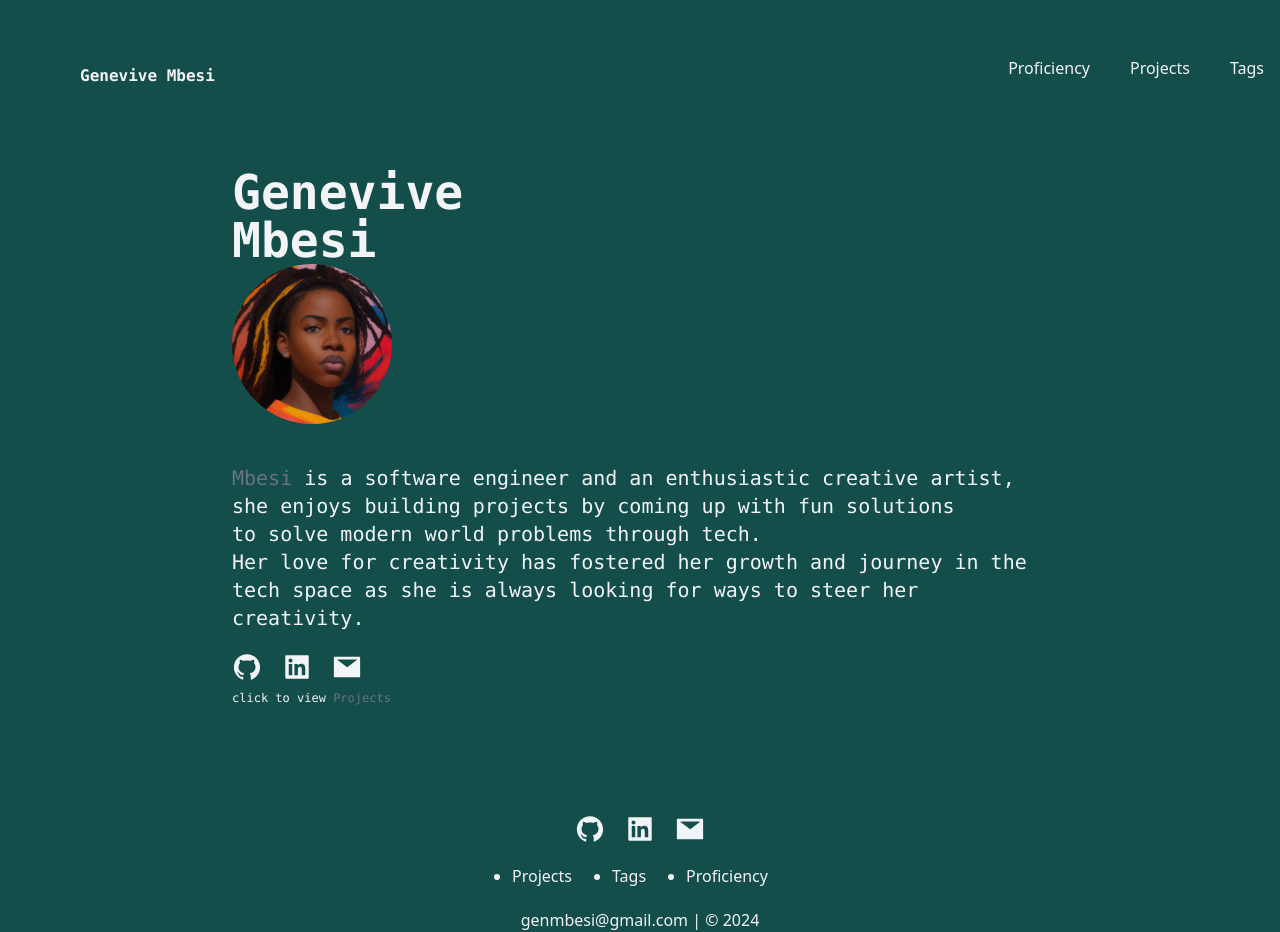
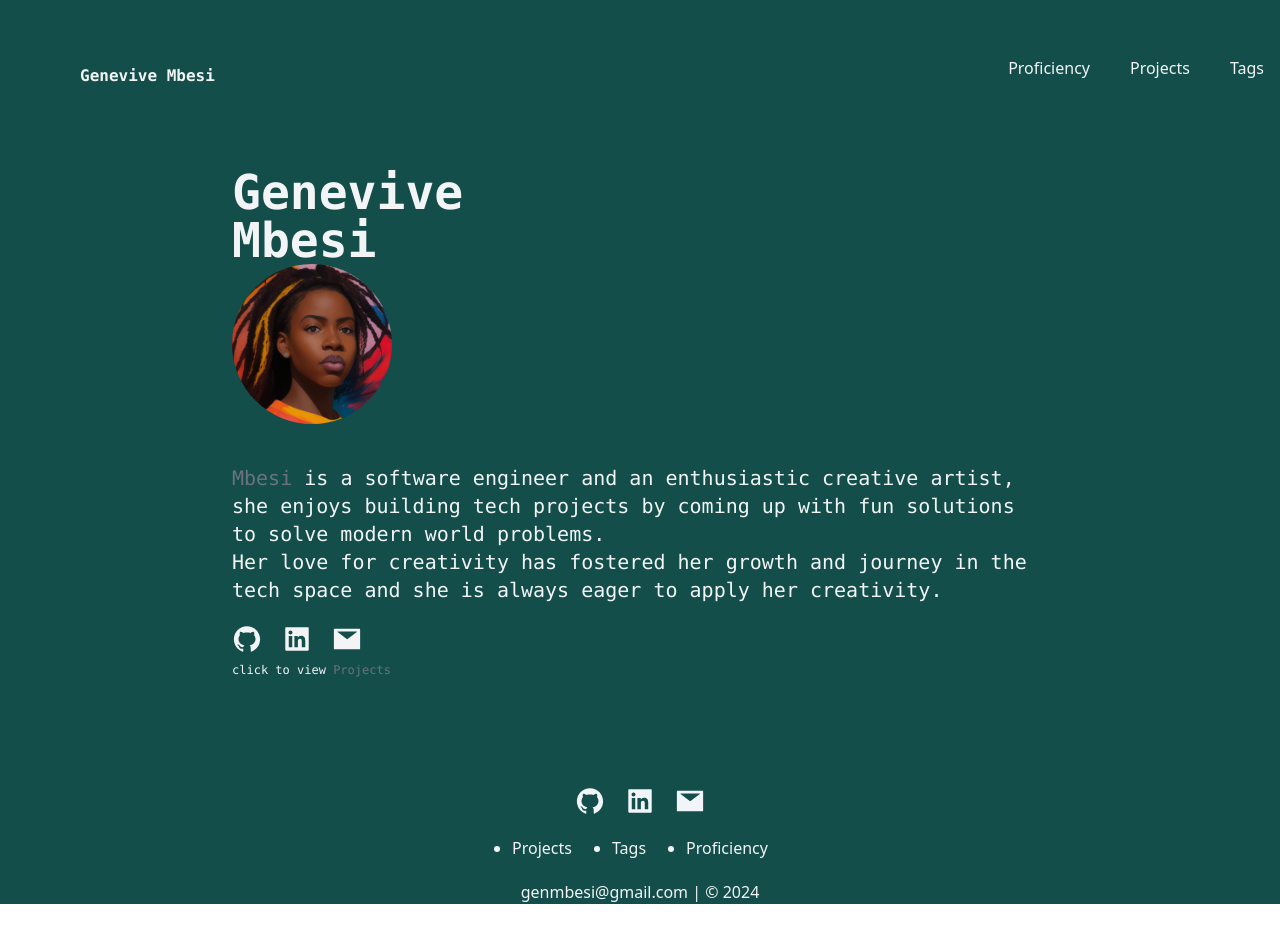
Before and after one commit to Genevive-Mbesi/Portfolio, a React (Create React App) app in the folder portfolio/: page / in a window 1280 px wide. After the commit the page ends 904 px from the top, so only its background shows below. Built offline with nearby package versions, Linux system fonts and the light colour scheme.

Commit message:
layout adjustment

```diff
--- a/portfolio/src/components/home.jsx
+++ b/portfolio/src/components/home.jsx
@@ -15,8 +15,8 @@ export default function Home() {
         <h1 className='font-bold font-mono md:text-5xl'>Genevive<br></br>Mbesi</h1>
           <div className='text-s'>
           <img src={assets} alt ='girl'className='w-40 rounded-full overflow-hidden container' />
-          <div className=' py-10 text-xl mx-auto font-mono'> <span className='text-gray-500'>Mbesi</span> is a software engineer and an enthusiastic creative artist,<br></br>she enjoys building projects by coming up with fun solutions <br></br>to solve modern world problems through tech.<br></br>
-           Her love for creativity has fostered her growth and journey in the tech space as she is always looking for ways to steer her creativity.
+          <div className=' py-10 text-xl mx-auto font-mono'> <span className='text-gray-500'>Mbesi</span> is a software engineer and an enthusiastic creative artist,<br></br>she enjoys building tech projects by coming up with fun solutions <br></br>to solve modern world problems.<br></br>
+           Her love for creativity has fostered her growth and journey in the tech space and she is always eager to apply her creativity.
           <Contacts/>
           <div className='py-2 font-mono text-xs'>
           click to view
--- a/portfolio/src/components/navbar.jsx
+++ b/portfolio/src/components/navbar.jsx
@@ -25,7 +25,7 @@ export default function Navbar() {
             showMenu
               ? "flex flex-col bg-teal-800 p-4 rounded-lg"
               : "hidden"
-          } lg:flex lg:flex-row lg:items-center absolute top-12 right-4 text-s pb-3 flex   mt-2`}
+          } lg:flex lg:flex-row lg:items-center absolute top-12 right-4 text-s flex mt-2`}
         >
           <li className=" lg:mb-0 lg:mr-10  ">
             <Link to="/proficiency">Proficiency</Link>
```
